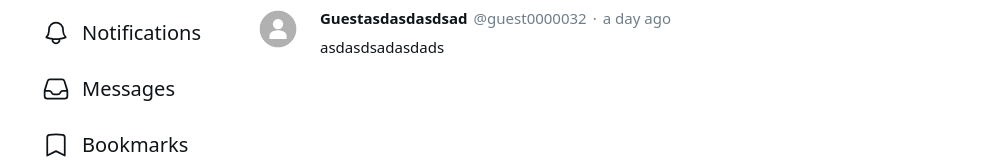
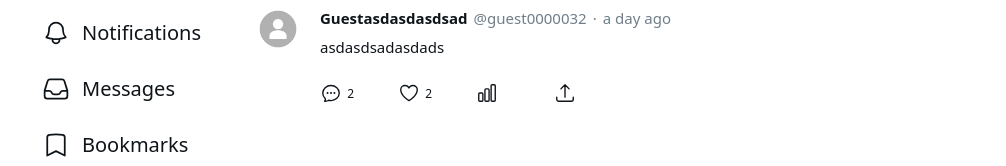
Before and after one commit to eduardolluis/busy-bee, a Next.js app: page / in a window 1280 px wide. Shown: the part 187-353 px from the top of the page, without its empty margins (60-1066 px from the left). Built offline with nearby package versions, Linux system fonts and the light colour scheme.

Commit message:
adding post icons

```diff
--- a/components/Post.tsx
+++ b/components/Post.tsx
@@ -1,9 +1,32 @@
+import {
+  ArrowUpTrayIcon,
+  ChartBarIcon,
+  ChatBubbleOvalLeftEllipsisIcon,
+  HeartIcon,
+} from "@heroicons/react/24/outline";
 import Image from "next/image";
 
 export default function Post() {
   return (
     <div>
       <PostHeader />
+
+      <div className="ml-16 p-3 flex space-x-14">
+        <div className="relative">
+          <ChatBubbleOvalLeftEllipsisIcon className="w-[22px] h-[22px] cursor-pointer hover:text-[#F4AF01] transition" />
+          <span className="absolute text-xs top-1 -right-3">2</span>
+        </div>
+        <div className="relative">
+          <HeartIcon className="w-[22px] h-[22px] cursor-pointer hover:text-[#F4AF01] transition" />
+          <span className="absolute text-xs top-1 -right-3">2</span>
+        </div>
+        <div className="relative">
+          <ChartBarIcon className="w-[22px] h-[22px] cursor-not-allowed" />
+        </div>
+        <div className="relative">
+          <ArrowUpTrayIcon className="w-[22px] h-[22px] cursor-not-allowed" />
+        </div>
+      </div>
     </div>
   );
 }
```
